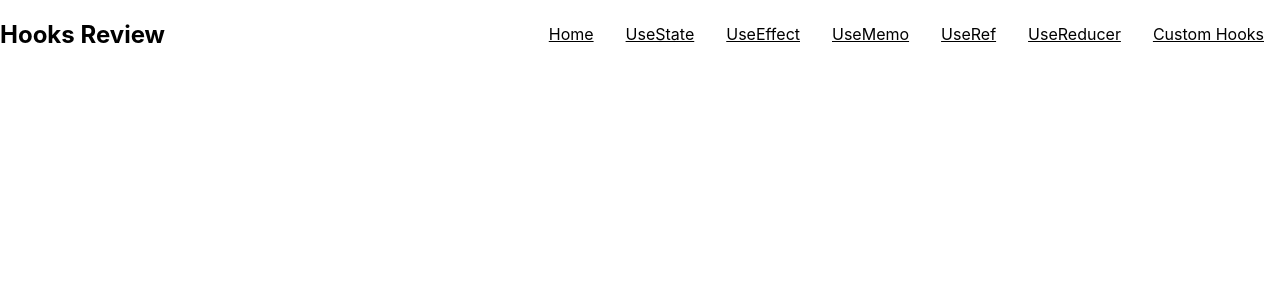
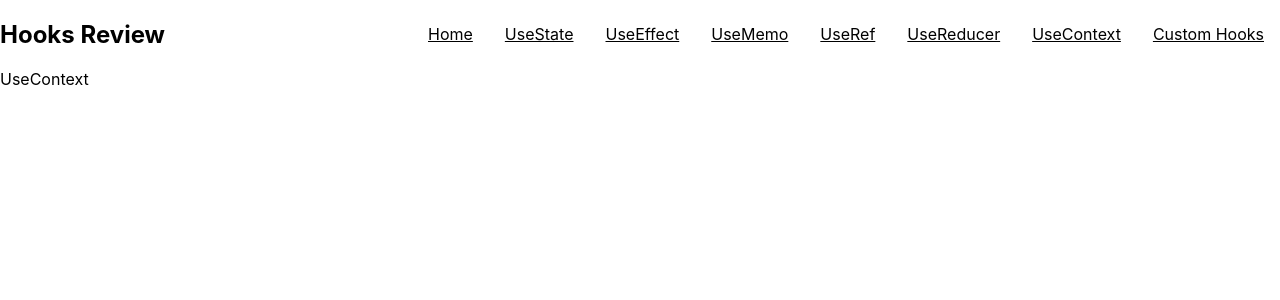
Before and after one commit to matt-baillie/hookspractice, a React (Create React App) app: page /usecontext in a window 1280 px wide. Shown: the top 300 px of the page. Built offline with nearby package versions, Linux system fonts and the light colour scheme.

Commit message:
Start useContext

```diff
--- a/src/App.js
+++ b/src/App.js
@@ -7,6 +7,7 @@ import { UseMemo } from "./components/UseMemo";
 import { UseRef } from "./components/UseRef";
 import { CustomHooks } from "./components/CustomHooks";
 import { UseReducer } from "./components/UseReducer";
+import { UseContext } from "./components/UseContext";
 
 function App() {
   return (
@@ -16,7 +17,7 @@ function App() {
           <Route path="usestate" element={<UseState />} />
           <Route path="useeffect" element={<UseEffect />} />
           <Route path="usememo" element={<UseMemo />} />
-          <Route path="usecontext" />
+          <Route path="usecontext" element={<UseContext />} />
           <Route path="useref" element={<UseRef />} />
           <Route path="customhooks" element={<CustomHooks />} />
           <Route path="usereducer" element={<UseReducer />} />
--- a/src/components/CustomHooks.js
+++ b/src/components/CustomHooks.js
@@ -1,4 +1,3 @@
-import { stripBasename } from "@remix-run/router";
 import React, { useState } from "react";
 
 export const CustomHooks = () => {
--- a/src/components/Header.jsx
+++ b/src/components/Header.jsx
@@ -39,6 +39,9 @@ const Header = () => {
         <Link style={link} to="usereducer">
           UseReducer
         </Link>
+        <Link style={link} to="usecontext">
+          UseContext
+        </Link>
         <Link style={link} to="customhooks">
           Custom Hooks
         </Link>
--- /dev/null
+++ b/src/components/UseContext.js
@@ -0,0 +1,5 @@
+import React from "react";
+
+export const UseContext = () => {
+  return <div>UseContext</div>;
+};
```
